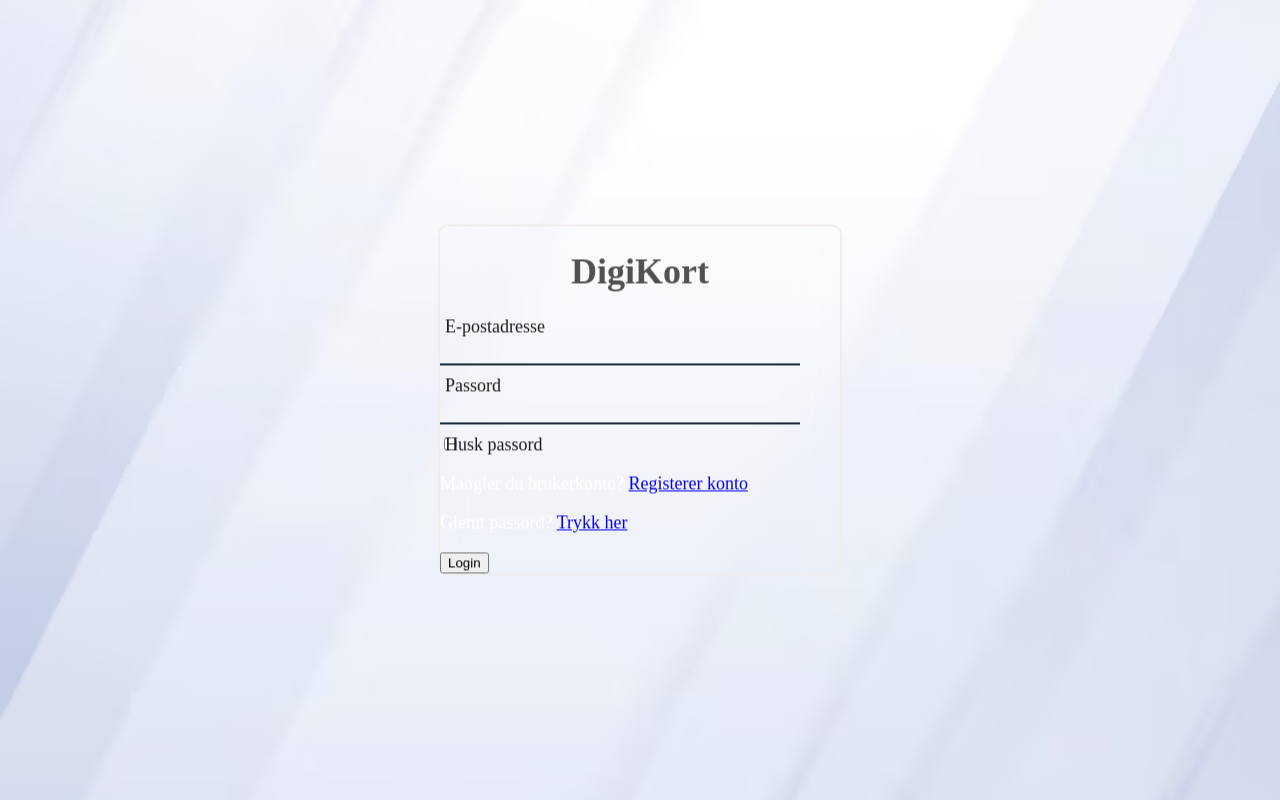
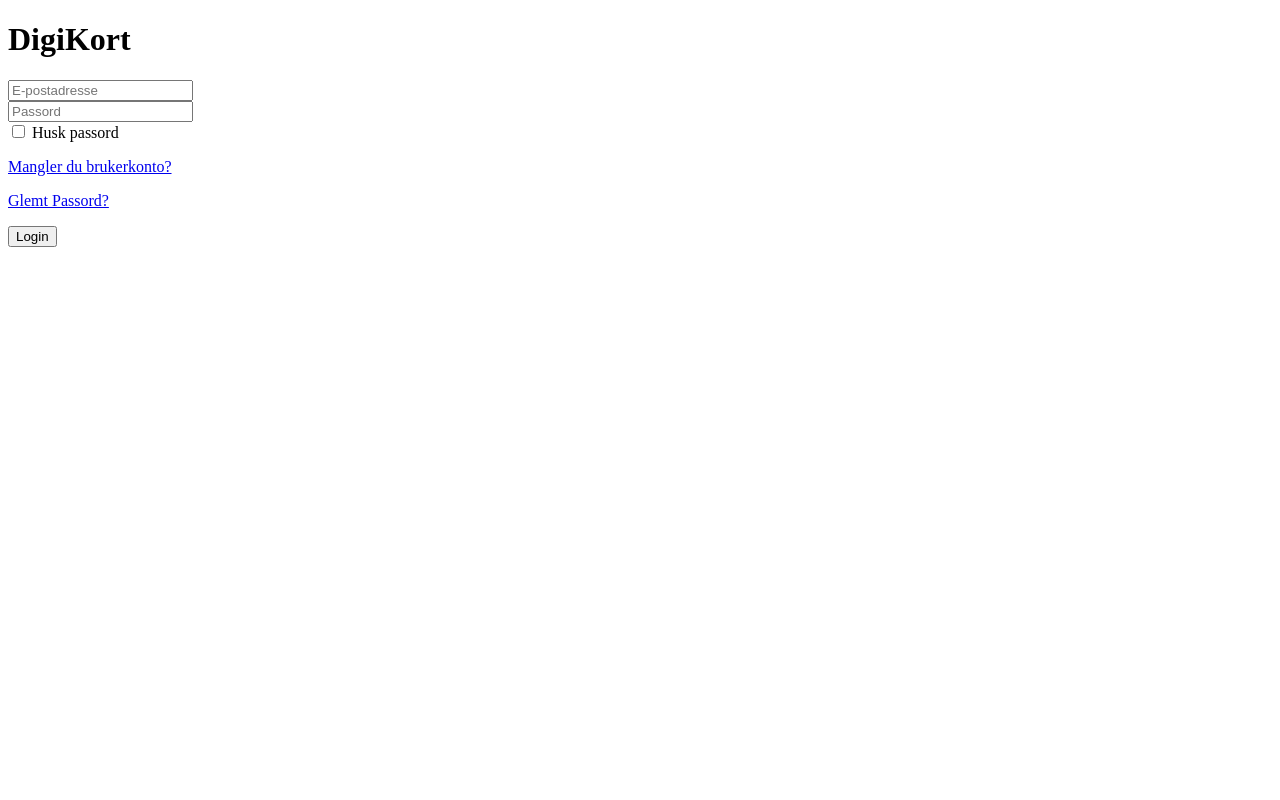
Before and after one commit to vikhok/digikort, a PHP site: page /pages/login.php in a window 1280 px wide. Run offline with PHP 8.4, Linux system fonts and the light colour scheme; some libraries are stand-ins or nearby versions.

Commit message:
Login-page reworked

```diff
--- a/pages/login.php
+++ b/pages/login.php
@@ -20,13 +20,11 @@
             </div>
 
             <div class="email-form">
-                <label>E-postadresse</label>
-                <input type="text" class="form-control" required>
+                <input type="text" class="form-control" placeholder="E-postadresse" required>
             </div>
 
             <div class="password-form">
-                <label>Passord</label>
-                <input type="password" class="form-control" required>
+                <input type="password" class="form-control" placeholder="Passord" required>
             </div>
 
             <div class="remember-password-checkbox">
@@ -35,14 +33,15 @@
             </div>
 
             <div class="signup-form">
-                <p>Mangler du brukerkonto? <a href="#">Registerer konto</a></p>
+                <p><a href="#">Mangler du brukerkonto?</a></p>
             </div>
 
             <div class="forgot-password-form">
-                <p>Glemt passord? <a href="#">Trykk her</a></p>
+                <p><a href="#">Glemt Passord?</a></p>
             </div>
-
-            <input type="submit" class="submit" value="Login">
+            <div>
+                <button type="submit"> Login</button>
+            </div>
         </form>
     </div>
 </div>
--- a/pages/styling/styles.css
+++ /dev/null
@@ -1,71 +0,0 @@
-body {
-    display: flex;
-    justify-content: center;
-    align-items: center;
-    background: url('Pictures/Login-background.jpg') no-repeat center center fixed;
-    text-align: center;
-    background-size: cover;
-    -webkit-background-size: cover;
-    -moz-background-size: cover;
-    -o-background-size: cover;
-    background-position: center;
-}
-
-.digikort-heading{
-    text-align: center;
-    color: rgb(82, 81, 81);
-}
-
-.login-container {
-    text-align: left;
-}
-
-.email-form, .password-form{
-    position: relative;
-    width: 90%;
-    border-bottom: 2px solid #162938;
-    margin: 10px 0;
-
-}
-
-
-.login-container label{
-    position: absolute;
-    color: #1d1c1c;
-    left: 5px;
-
-}
-
-
-input[type=text], input[type=password] {
-    width: 90%;
-    padding: 14px 30px;
-    margin: 2px 0;
-    background: transparent;
-    border: none;
-    outline: none;
-  }
-
-form {
-    position: absolute;
-    text-shadow: 5px;
-    color: #FFFFFF;
-    font-family: 'Verdana, Geneva, Tahoma, sans-serif';
-    font-style: normal;
-    font-weight: 500;
-    font-size: 18px;
-    top: 50%;
-    left: 50%;
-    transform: translate(-50%, -50%);
-    -ms-transform: translate(-50%, -50%); /* IE 9 */
-    -webkit-transform: translate(-50%, -50%); /* Chrome, Safari, Opera */
-    width: 400px;
-    border: 2px solid #f0eded;
-    background: transparent;
-    border-radius: 10px;
-    backdrop-filter: blur(20px);
-
-
-
-
-  }
```
Also changed, not shown: pages/styling/Styles-login.css (added, +112 -0 lines).
